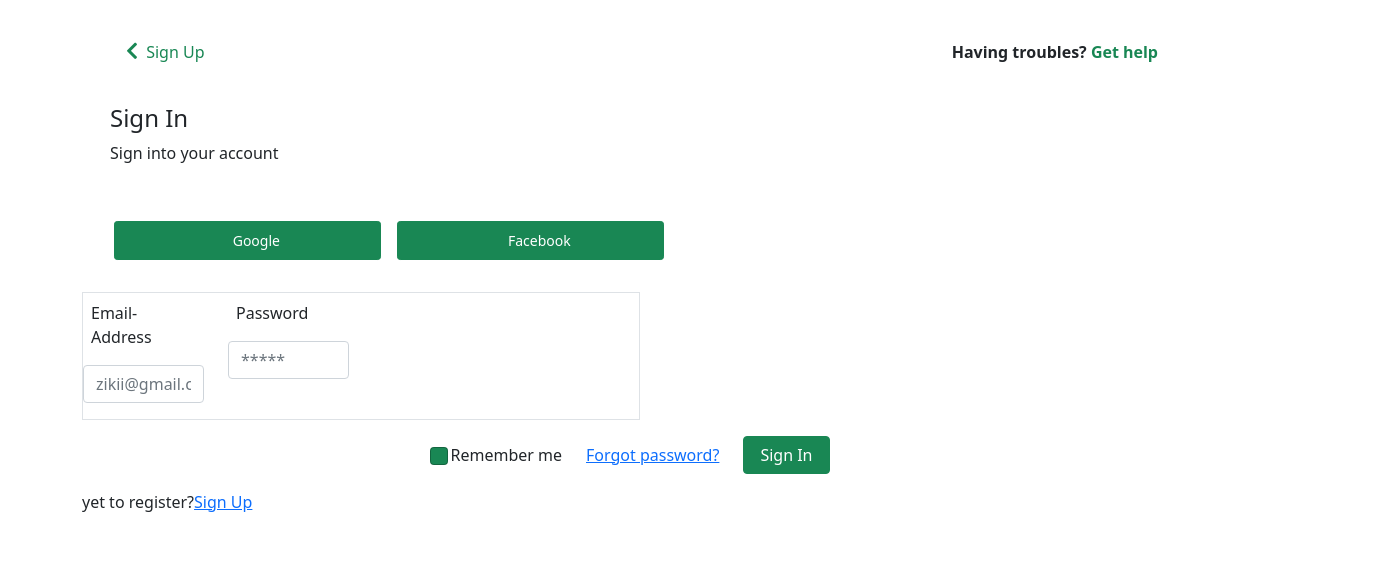
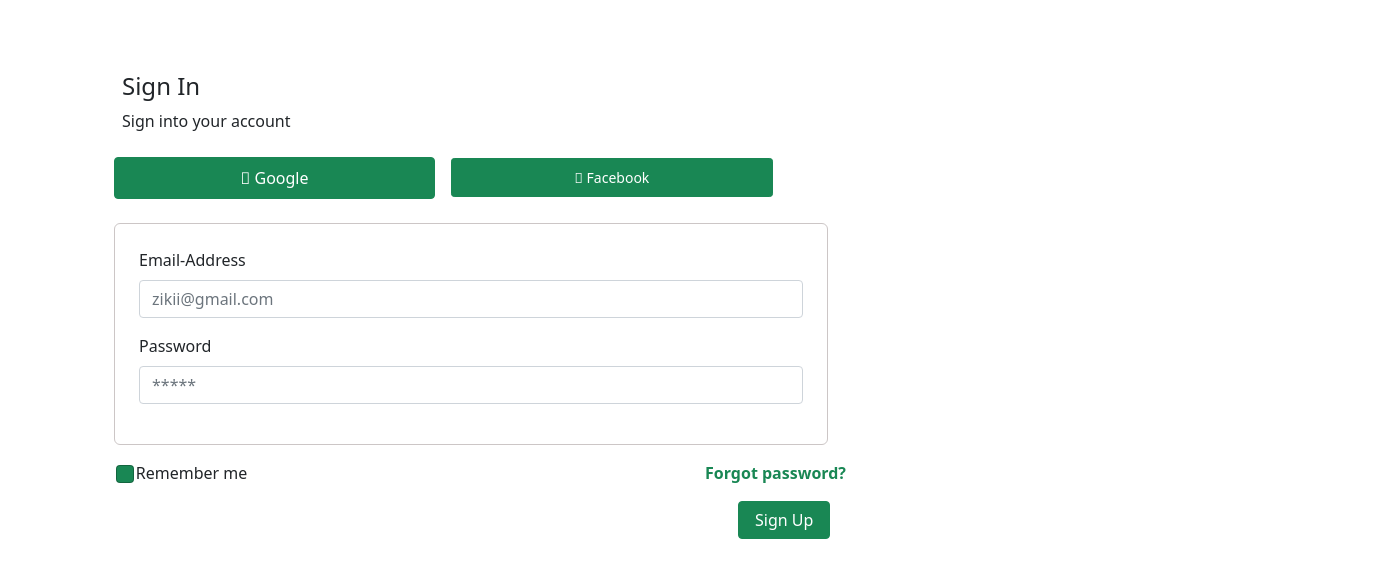
Before and after one commit to amancheal/partydata, a React (Create React App) app: page / in a window 1280 px wide. Shown: the top 578 px of the page, 1391 px wide, since content can reach past the window. Built offline with nearby package versions, Linux system fonts and the light colour scheme.

Commit message:
newcommit

```diff
--- a/src/App.css
+++ b/src/App.css
@@ -196,6 +196,7 @@ li {
 	#wrapper .nerv {
 		margin-left: 1em;
 	}
+
 }
 	@media (min-width: 920px) {
 		.sidenav {
@@ -214,4 +215,198 @@ li {
 		#wrapper .nerv {
 			margin-left: 1em;
 		}
+
 	}
+
+	.fom{
+	max-width:70%;
+	border: 0;
+	margin-left: -0.1em;
+	margin-top: 1em;
+}
+
+@media screen and (width: 320px) {
+	.fom{
+
+		min-width: 100%;
+		margin-left: -1em;
+	}
+	.reme{
+		margin-left: -0.14em !important;
+
+	}
+	.btns{
+		width: 95%;
+	}
+   }
+
+@media screen and (width: 375px) {
+ .fom{
+	 min-width: 100%;
+	 margin-left: -1em;
+ }
+ .reme{
+	 margin-left: -0.14em !important;
+
+ }
+ .btns{
+	 width: 98%;
+ }
+}
+
+@media screen and (width: 280px) {
+	.fom{
+		min-width: 100%;
+		margin-left: -1em;
+	}
+	.reme{
+		margin-left: -0.14em !important;
+	}
+	.btns{
+		width: 98%;
+	}
+   }
+
+@media screen and (width: 540px) {
+	.fom{
+		min-width: 100%;
+		margin-left: -1em;
+	}
+	.reme{
+		margin-left: -0.14em !important;
+
+	}
+	.btns{
+		width: 98%;
+	}
+   }
+
+@media screen and (width: 414px) {
+	.fom{
+		min-width: 100% ;
+		margin-left: -1em;
+	}
+	.reme{
+		margin-left: -0.14em !important;
+
+	}
+	.btns{
+		width: 95%;
+	}
+   }
+   @media screen and (width: 411px) {
+	.fom{
+		min-width: 100% ;
+		margin-left: -1em;
+	}
+	.reme{
+		margin-left: -0.14em !important;
+
+	}
+	.btns{
+		width: 95%;
+	}
+   }
+   @media screen and (width: 360px) {
+	.fom{
+		min-width: 100% ;
+		margin-left: -1em;
+	}
+	.reme{
+		margin-left: -0.14em !important;
+
+	}
+	.btns{
+		width: 95%;
+	}
+   }
+
+   @media screen and (min-width: 617px) {
+	.fom{
+		max-width: 70%;
+		border: 0;
+		margin-left: -1em;
+	}
+	.reme{
+		margin-left: -0.14em !important;
+
+	}
+	.passwrd{
+		margin-left: 4em;
+	}
+	.sign{
+		margin-left: 19em ;
+	}
+	.btns{
+		width: 70%;
+	}
+
+   }
+
+   @media screen and (min-width: 768px) {
+	.fom{
+
+		max-width: 70%;
+		border: 0;
+		margin-left: -1em;
+	}
+	.reme{
+		margin-left: -0.14em !important;
+
+	}
+	.passwrd{
+		margin-left: 4em;
+	}
+	.sign{
+		margin-left: 19em ;
+	}
+	.btns{
+		width: 126%;
+	}
+
+   }
+
+
+   @media screen and (min-width: 992px) {
+
+	.passwrd{
+		margin-left: 14em;
+	}
+	.sign{
+		margin-left: 32em ;
+	}
+
+   }
+
+
+.passwrd{
+	font-weight: bold;
+}
+.pass{
+	margin-left: 5em;
+}
+
+
+@media screen and (max-width: 1366px) {
+	.fom{
+		max-width:70%;
+		border: 1px solid rgb(204, 198, 198);
+		border-radius: 6px;
+
+	}
+	.passwrd{
+		margin-right: 19em;
+	}
+
+
+   }
+   @media screen and (min-width: 1200px) {
+	.passwrd{
+		margin-right: 19em;
+
+	}
+	.sign{
+		margin-left: 38em;
+	}
+
+   }
--- a/src/App.js
+++ b/src/App.js
@@ -19,8 +19,8 @@ function App() {
     <AuthContextProvider>
       <Router>
         <Switch>
-          <Route exact component={SignUp} path="/signUp" />
-           <Route component={Login} path="/" />
+          <Route  component={SignUp} path="/signUp" />
+           <Route exact component={Login} path="/" />
           <Protected path='/dashboard' component={DashBoard} />
           <Protected component={AllStakeHolders} path="/allStakeHolders" />
           <Protected component={ManageStakeHolders} path="/manageAllStakeHolders" />
--- a/src/action/actions/display.js
+++ b/src/action/actions/display.js
@@ -2,7 +2,7 @@
 import axios from 'axios';
 const display =()=> {
     return(dispatch)=>{
-    axios.get('http://192.168.6.100:3001/dashboard')
+    axios.get('http://41.190.25.21:3001/dashboard')
     .then(data =>{
         dispatch({
             type: 'DISPLAY',
--- a/src/component/Auth/SignUp.jsx
+++ b/src/component/Auth/SignUp.jsx
@@ -5,6 +5,7 @@ import { Options } from "react-naija-states";
 import "react-naija-states/dist/index.css";
 import "react-datepicker/dist/react-datepicker.css";
 import DatePicer from "react-datepicker";
+import axios from 'axios';
 
 function SignUp() {
   const [stateValue, setStateValue] = useState({
@@ -30,7 +31,7 @@ function SignUp() {
     setStateValue({ ...stateValue, [name]: value });
   };
 
-  const submit = (e) => {
+  const submit = async (e) => {
     setLoad(true);
     e.preventDefault();
     const newUser = {
@@ -47,23 +48,10 @@ function SignUp() {
       password: stateValue.password,
     };
     if (stateValue.password === stateValue.confirmPassword) {
-      fetch("http://192.168.6.100:3001/usermanager/newuser", {
-        method: "POST",
-        headers: {
-          "content-type": "application/json",
-        },
-        body: JSON.stringify(newUser),
-      })
-        .then((res) => {
-          console.log(res);
-          return res.json();
-        })
-
+       await axios.post('http://41.190.25.21:3001/usermanager/newuser', newUser)
         .then((data) => {
-          console.log(data);
-          if (data.status === "success") {
-            console.log(data);
-
+          console.log(data.data);
+          if (data.data.status === "success") {
             setLoad(false);
             setErr(data.message);
           }
@@ -82,15 +70,9 @@ function SignUp() {
             password: "",
             confirmPassword: "",
           });
-          history.push("/dashboard");
-        });
-
-      // axios.post('http://41.190.25.21:3001/usermanager/newuser', newUser)
-      // .then(res =>{
-      //     console.log(newUser)
-
-      // })
-      // .catch(err => console.log(err))
+          history.push("/");
+         })
+      .catch(err => console.log(err))
     } else {
       setErr("Password do no match");
     }
--- a/src/component/Auth/login.jsx
+++ b/src/component/Auth/login.jsx
@@ -1,11 +1,10 @@
 import React, {useState} from 'react';
-import Header from '../Headers/signInHeader';
+import axios from 'axios';
 
 
 function Login(){
 
     const [stateValue, setStateValue] = useState({
-
 
         email:'',
         password:'',
@@ -23,50 +22,27 @@ function Login(){
         const submit = (e)=>{
              setLoad(true)
             e.preventDefault();
-            const newUser = {
+            const loginUser = {
                 email: stateValue.email,
                 password: stateValue.password
 
             }
-            if(stateValue.password === stateValue.confirmPassword){
+            axios.post("http://41.190.25.21:3001/login", loginUser)
+            .then((res) => {
+              if (res.data.status === true) {
 
-                   fetch('http://41.190.25.21:3001/usermanager/newuser', {
+                localStorage.setItem("token", res.data.token);
+                localStorage.setItem('firstname', res.data.user.firstname)
+                window.location = "/dashboard";
+              } else {
+                console.log('Something went wrong')
 
-                        method:'POST',
-                        headers:{
-                            'content-type':'application/json'
-                        },
-                        body: JSON.stringify(newUser)
-                    })
-                    .then(res =>{
-                        console.log(res)
-                        return res.json()
-
-                    }
-                         )
-
-                    .then(data => {
-                        console.log(data)
-                         if(data.status === 'success'){
-                        console.log(data)
-
-                        setLoad(false)
-                        setErr(data.message)
-                    }
-                    setStateValue({...stateValue,
-
-                        email:'',
-                        password:'',
-
-                    })
-                    window.location = '/sigUp';
-                }
-                   )
-
-
-            }else{
-                setErr('Password do no match')
-            }
+              }
+            })
+            .catch(err => {
+                setErr('Incorrect login or network Error')
+                setTimeout(()=>{ setErr('')}, 2500)
+            })
 
         }
 
@@ -79,76 +55,131 @@ function Login(){
         const wrap = {
             backgroundcolor:'green',
         }
+        const largeBtn = {
+            width: '300px'
+        }
+
+// // float-lg-right float-md-right
 
     return(
         <React.Fragment>
+
+            <div className="container py-4">
+                {load ? (
+          <div>
+            <div
+              style={myStyle}
+              className="fa-5x   d-flex justify-content-center align-items-center"
+            >
+              <i className="fas fa-spinner fa-spin"></i>
+            </div>
+          </div>
+        ):
         <div>
-        <Header />
-        </div>
-
-               <div>
-
-                { load ?  <div  >
-                    <div style={myStyle}  className='fa-5x   d-flex justify-content-center align-items-center'>
-                    <i className="fas fa-spinner fa-spin"></i>
+               {err ? (
+              <div
+                className="alert my-2 alert-danger w-50 mx-auto alert-dismissible fade show"
+                role="alert"
+              >
+                <b> {err} </b>
+                <button
+                  type="button"
+                  className="close btn "
+                  data-dismiss="alert"
+                  aria-label="Close"
+                >
+                  <span aria-hidden="true">&times;</span>
+                </button>
+              </div>
+            ) : (
+              <span></span>
+            )}  <div className='py-5 mx-5'>
+                  <h4 className='mx-n2'>Sign In</h4>
+                 <p className='mx-n2'>Sign into your account</p>
+                  <div className="btns mx-n4">
+                  <button className="btn btn-success  p-2 m-2 col-md-3 text-center">
+                    <i className="fal fa-google"></i> Google
+                  </button>
+                  <button className="btn btn-success btn-sm p-2 m-2  col-md-3 text-center">
+                    {" "}
+                    <i className="fal fa-facebook"></i>{" "}
+                    Facebook
+                  </button>
+                </div>
+                <div className='clearfix '>
+                <form className='' onSubmit={submit}>
+                    <div  className=" fom  p-4 ">
+                    <div className="row">
+                    <div className="col-12  form-group ">
+                      <label htmlFor="Email" className="text ">
+                        Email-Address
+                      </label>{" "}
+                      <br />
+                      <input
+                        type="email"
+                        onChange={onChane}
+                        name="email"
+                        value={stateValue.email}
+                        className="form-control"
+                        required
+                        placeholder="zikii@gmail.com"
+                      />
                     </div>
 
-                </div> :   <div className='container'>
-                <div className='m-2 m-lg-4 p-1 py-lg-0 '>
-                    <h4>Sign In</h4>
-                    <p>Sign into your account</p>
+                    <div className="col-12 form-group ">
+                      <label htmlFor="password" className="text ">
+                        Password
+                      </label>
+                      <br />
+                      <input
+                        type="password"
+                        onChange={onChane}
+                        value={stateValue.password}
+                        name="password"
+                        className="form-control"
+                        required
+                        placeholder="*****"
+                      />
+                    </div>
+                    <div className=" col-12 d-lg-none d-md-none  d-block  form-group">
+                  <input
+                    type="submit"
+                    value="Sign Up"
+                    className=" px-3 p-2 px-lg-5 bg-success btn btn-success form-control"
+                  />
                 </div>
-                <div className='container w-80 p-4'>
-                    <button className='btn btn-success btn-sm p-2 m-2 col-md-3 text-center'><i class="fa fa-google" aria-hidden="true"></i> Google</button>
-                    <button className='btn btn-success btn-sm p-2 m-2  col-md-3 text-center'> <i class="fa fa-facebook" aria-hidden="true"></i> Facebook</button>
+                  </div>
                     </div>
+                    <div className=' d-flex justify-content-between align-items-center my-3 text-nowrap'>
+                    <div className=' mx-2'>
+                    <label htmlFor="check" className="reme form-check-label  ">
+                    <input
+                      type="checkbox"
+                      required
+                      className="form-check-input p-2   bg-success"
+                    />{" "}
+                    Remember me
+                  </label>
+                       </div>
+                       <div  className='passwrd d-lg-flex d-md-flex d-sm-none d-none '>
+                  <a href="#" style={{ textDecoration:'none'}} className=" pass text-success deco-none">
+                    Forgot password?
+                  </a>
+                </div>
+                    </div>
+                    <div className="sign d-lg-flex d-md-flex d-sm-none d-none">
+                  <input
+                    type="submit"
+                    value="Sign Up"
+                    className="sig px-3 bg-success btn btn-success"
+                  />
+                </div>
 
-                    {err ?   <div className="alert py-4 alert-success alert-dismissible fade show" role="alert">
-                                    <b > {err} </b>
-                                    <button type="button" className="close btn " data-dismiss="alert" aria-label="Close">
-                                        <span aria-hidden="true">&times;</span>
-                                    </button>
-                                </div> : <span></span> }
-                    <form onSubmit={submit} >
-
-                         <div className='border h-50 w-50'>
-                        <div className='row'>
-
-                            <div className='col-6 col-lg-3 col-md-3 form-group w-20'>
-                                <label htmlFor="Email" className='text p-2'>Email-Address</label> <br/>
-                                <input type="email" onChange={onChane} name="email" value={stateValue.email} className='form-control' required placeholder='zikii@gmail.com'/>
-                            </div>
-
-                            <div className='col-6 col-lg-3 col-md-3 form-group w-20'>
-                                <label htmlFor="password" className='text p-2'>Password</label><br/>
-                                <input type="password" onChange={onChane} value={stateValue.password} name="password" className='form-control' required placeholder='*****'/>
-                            </div>
-
-                        </div>
-
-                         </div>
-                         <div className=' d-flex justify-content-center align-items-center my-3 '>
-
-                                <div className='mx-lg-4 mx-4' >
-                                <label htmlFor="check" className='form-check-label  '>
-                                    <input type="checkbox" required className='form-check-input p-2   bg-success' /> Remember me
-                                </label>
-                                </div>
-                                <div><a href="#" className="text">Forgot password?</a>
-                                </div>
-                                <div  className='mx-2  mx-lg-4 '>
-                                <input type="submit"  value='Sign In' className=' px-lg-3 bg-success btn btn-success' />
-                                </div>
-
-
-                            </div>
-                    </form>
-
-                                <div className=''>yet to register?<a href="#" className="text">Sign Up</a>
-                                </div>
-
-                </div> }
-
+                </form>
+                </div>
+            </div>
+        </div>
+        }
             </div>
 
         </React.Fragment>
--- a/src/component/Headers/signInHeader.jsx
+++ b/src/component/Headers/signInHeader.jsx
@@ -9,7 +9,7 @@ function SignInHeader(){
         <React.Fragment>
             <div className='container'>
             <div className='d-flex justify-content-between align-items-center a m-2 m-lg-4 m-md-4 p-3 '>
-            <Link to='/'  style={{textDecoration:'none'}}   > <i style={{fontSize:'1.2rem', fontWeight:'bold'}} className="fa fa-chevron-left mx-1 text-success " aria-hidden="true"></i> <span className='text-success' style={{fontSize:'1rem', fontWeight:'500'}}>Sign Up</span> </Link>
+            <Link to='/signUp'  style={{textDecoration:'none'}}   > <i style={{fontSize:'1.2rem', fontWeight:'bold'}} className="fa fa-chevron-left mx-1 text-success " aria-hidden="true"></i> <span className='text-success' style={{fontSize:'1rem', fontWeight:'500'}}>Sign Up</span> </Link>
             <span style={{fontSize:'1rem', fontWeight:'bold'}} >Having troubles? <Link to='help' style={{fontSize:'1rem', textDecoration:'none'}}   className='text-success' >Get help</Link> </span>
             </div>
             </div>
--- a/src/component/dashboard/feedBackList.jsx
+++ b/src/component/dashboard/feedBackList.jsx
@@ -9,7 +9,7 @@ function FeedBackList({dashBoardDisplay}) {
   return (
     <div className="feeds my-2 table-responsive" >
 
-        <table className='table '>
+        <table className='table'>
             <thead className='text-secondary border border-2 border-dark mx-3'>
                 <tr>
                     <th>REPORT TITLE</th>
@@ -20,7 +20,6 @@ function FeedBackList({dashBoardDisplay}) {
             </thead>
             <tbody className='text-secondary'>
             {
-
          dashBoardDisplay.length > 0 ? dashBoardDisplay[0].feedbacks.map((data)=>{
                 return (
                 <tr key={data._id} >
--- a/src/component/feedback/allInfo/userInfo.jsx
+++ b/src/component/feedback/allInfo/userInfo.jsx
@@ -22,7 +22,7 @@ function AllInfo() {
 
   const treat = (id) => {
     axios
-      .post(`http://192.168.6.100:3001/users/allfeedbacks/${id}`)
+      .post(`http://41.190.25.21:3001/users/allfeedbacks/${id}`)
       .then((res) => {
         const status = 'IN-PROGRESS';
         //console.log(res.data.feeds._id)
@@ -43,7 +43,7 @@ function AllInfo() {
 
   const closeCase = (id) => {
     axios
-      .post(`http://192.168.6.100:3001/users/allfeedbacks/${id}/close`)
+      .post(`http://41.190.25.21:3001/users/allfeedbacks/${id}/close`)
       .then((res) => {
         const status = 'CLOSED';
         history.push("/feedbackinfo", {
--- a/src/component/feedback/feedbackTable.jsx
+++ b/src/component/feedback/feedbackTable.jsx
@@ -9,7 +9,7 @@ function FeedBackTable({ getwhattoshow }) {
 
   useEffect(() => {
     axios
-      .get("http://192.168.6.100:3001/users/allfeedbacks")
+      .get("http://41.190.25.21:3001/users/allfeedbacks")
       .then((response) => {
         setFeedList(response.data.feedbacks);
       });
```
Also changed, not shown: src/component/dashboard/cards.jsx (+82 -70 lines), src/component/dashboard/dashboard.jsx (+18 -28 lines), src/component/dashboard/profile.jsx (+10 -4 lines).
